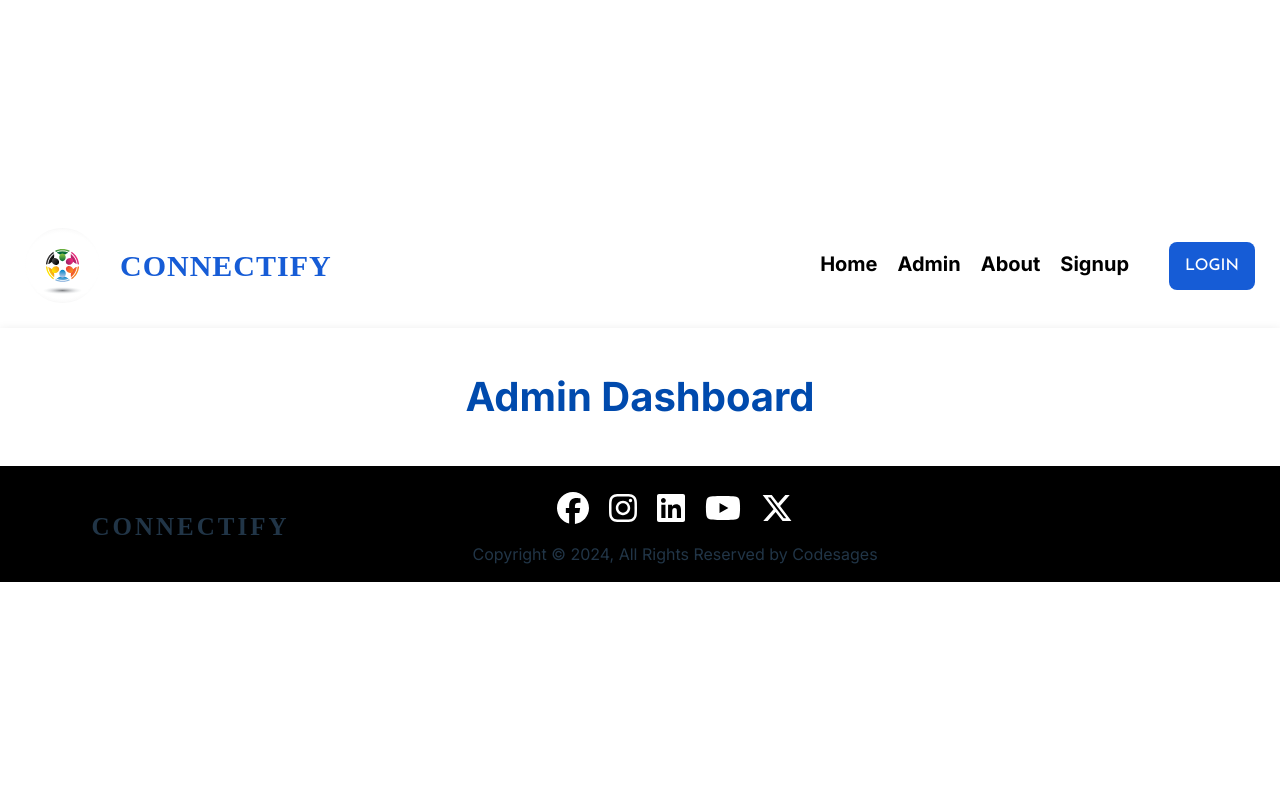
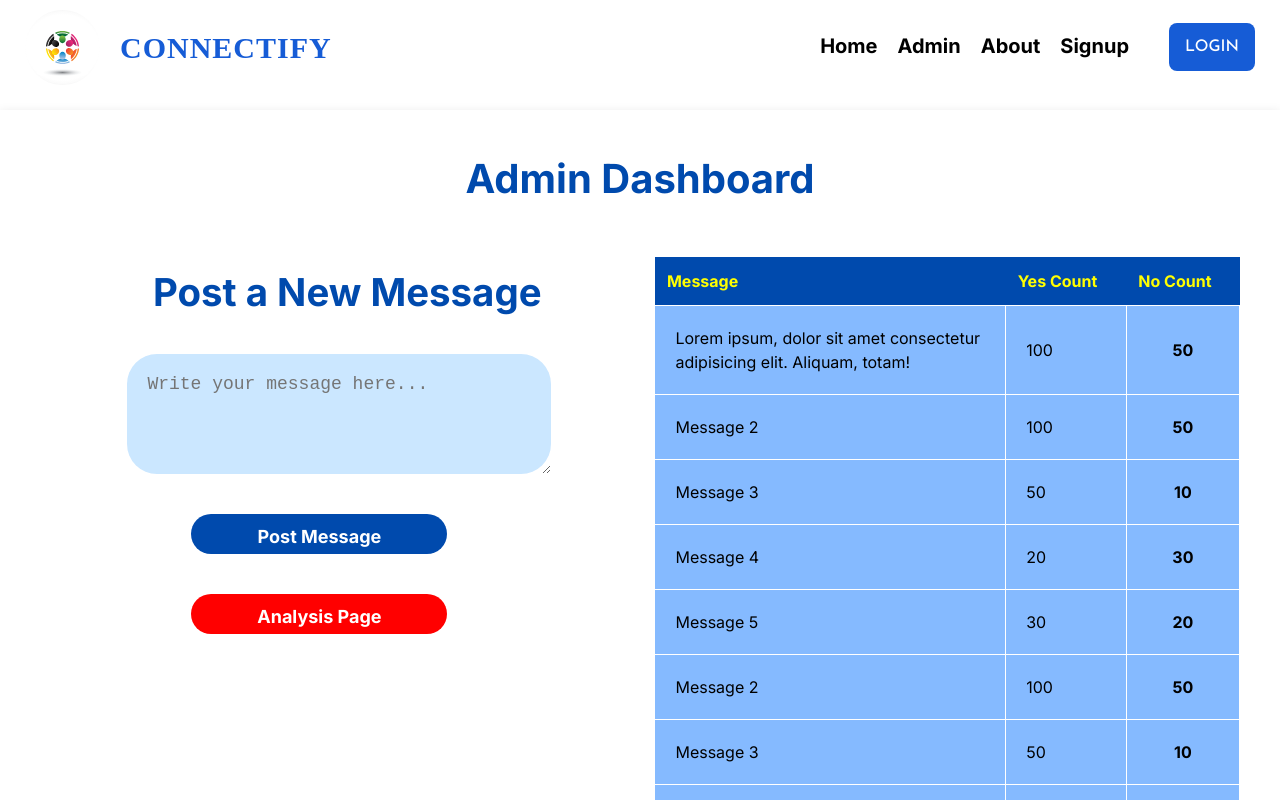
Before and after one commit to Arun-Arunagiri/connectify, a React (Vite) app: page /admin in a window 1280 px wide. Shown: the top 800 px of the page. Built offline with nearby package versions, Linux system fonts and the light colour scheme; a web font is replaced by a local one.

Commit message:
admin page

```diff
--- a/src/Pages/Admin/Admin.css
+++ b/src/Pages/Admin/Admin.css
@@ -18,8 +18,165 @@
 
 
 }
+.dashboard{
+    display: flex;
+    flex-direction: row;
 
-.dashboard{
+}
+.left-side{
+    display: flex;
+    flex-direction: column;
+    width: 50vw;
+    height: 80vh;
+    /* border: 1px solid black; */
+    margin: 5px;
 
-    width: 100vw;
 }
+.left-side h2{
+    color: #004aad;
+    margin-left: 10vw;
+    align-items: center;
+    font-size: 3vw;
+}
+.admin-textarea{
+
+    background-color: rgb(203, 231, 255);
+    width: 30vw;
+    height: 10vh;
+    margin-left: 8vw;
+    border: none;
+    overflow: hidden;
+    border-radius: 30px;
+    padding: 20px;
+    font-size: 18px;
+    color: #004aad;
+
+}
+
+.admin-submit-btn{
+    margin: 5vh;
+    width: 20vw;
+    height: 5vh;
+}
+
+.right-side{
+    display: flex;
+    flex-direction: column;
+    width: 50vw;
+    height: 80vh;
+    /* border: 1px solid black; */
+
+}
+
+.admin-submit-btn{
+    background-color: #004aad;
+    color: white;
+    font-size: 18px;
+    font-weight: 700;
+    align-items: center;
+    margin-left:13vw ;
+    border-radius: 30px;
+    width: 20vw;
+    height: 5vh;
+}
+
+.admin-submit-btn:hover{
+    box-shadow: 0px 5px 10px #004aad;
+    transform: scale(1.1);
+}
+
+.admin-analysis-btn{
+    background-color: red;
+    color: white;
+    font-size: 18px;
+    font-weight: 700;
+    align-items: center;
+    margin-left: 13vw;
+    border-radius: 30px;
+    width: 20vw;
+    height: 5vh;
+}
+
+.admin-analyis-btn:hover{
+    box-shadow: 0px 5px 10px red;
+    transform: scale(1.1);
+}
+
+.right-side {
+    width: 50%;
+    background-color: white;
+    padding: 20px;
+    border-radius: 10px;
+    /* border: 1px solid black; */
+    overflow: scroll;
+}
+
+.right-side::-webkit-scrollbar {
+    width: 12px; /* Width of the scrollbar */
+}
+
+.right-side::-webkit-scrollbar-thumb {
+    background-color: #0084ff; /* Scrollbar thumb color */
+    border-radius: 10px; /* Make the scrollbar thumb rounded */
+}
+
+.right-side::-webkit-scrollbar-thumb:hover {
+    background-color: #005bb5; /* Change thumb color on hover */
+}
+
+.right-side::-webkit-scrollbar-track {
+    background-color: #f0f0f0; /* Scrollbar track color */
+    border-radius: 10px; /* Make the scrollbar track rounded */
+}
+
+/* For Firefox */
+.right-side {
+    scrollbar-width: thin; /* Make the scrollbar thin */
+    scrollbar-color: #0084ff #f0f0f0; /* Thumb and track colors */
+}
+
+.admin-table {
+    width: 100%;
+
+    border-collapse: collapse;
+    margin-top: 10px;
+}
+
+.admin-table th {
+    padding: 12px;
+    text-align: left;
+    background-color: #004aad;
+    color: yellow;
+
+
+}
+
+.admin-table td {
+    background-color: #85baff;
+    padding: 20px;
+    border: 1px solid white;
+    color: black;
+    font-size: 18px;
+    /* border-radius: 10px; */
+}
+
+.admin-table td {
+    font-size: 16px;
+}
+
+.admin-table tr:nth-child(even) {
+    background-color: #004aad;
+}
+
+.admin-table tr:hover {
+    background-color: #ddd;
+}
+
+.admin-table td:last-child {
+    text-align: center;
+    font-weight: bold;
+}
+
+.admin-table td:first-child {
+    width: 60%; /* Message cell gets more space */
+}
--- a/src/Pages/Admin/Admin.jsx
+++ b/src/Pages/Admin/Admin.jsx
@@ -2,11 +2,49 @@ import React from 'react';
 import './Admin.css';
 
 const AdminPage = () => {
+  const messageData = [
+    { message: "Lorem ipsum, dolor sit amet consectetur adipisicing elit. Aliquam, totam!", yesCount: 100, noCount: 50 },
+    { message: "Message 2", yesCount: 100, noCount: 50 },
+    { message: "Message 3", yesCount: 50, noCount: 10 },
+    { message: "Message 4", yesCount: 20, noCount: 30 },
+    { message: "Message 5", yesCount: 30, noCount: 20 },
+    { message: "Message 2", yesCount: 100, noCount: 50 },
+    { message: "Message 3", yesCount: 50, noCount: 10 },
+    { message: "Message 4", yesCount: 20, noCount: 30 },
+    { message: "Message 5", yesCount: 30, noCount: 20 },
+  ];
+
   return (
     <div className="admin-container">
       <h1>Admin Dashboard</h1>
       <div className="dashboard">
+        <div className="left-side">
+          <h2>Post a New Message</h2>
+          <textarea className="admin-textarea" placeholder="Write your message here..." />
+          <button className="admin-submit-btn">Post Message</button>
+          <button className="admin-analysis-btn">Analysis Page</button>
+        </div>
 
+        <div className="right-side">
+          <table className="admin-table">
+            <thead>
+              <tr>
+                <th>Message</th>
+                <th>Yes Count</th>
+                <th>No Count</th>
+              </tr>
+            </thead>
+            <tbody>
+              {messageData.map((msg, index) => (
+                <tr key={index}>
+                  <td>{msg.message}</td>
+                  <td>{msg.yesCount}</td>
+                  <td>{msg.noCount}</td>
+                </tr>
+              ))}
+            </tbody>
+          </table>
+        </div>
       </div>
     </div>
   );
--- a/src/Pages/Mainpage/Mainpage.css
+++ b/src/Pages/Mainpage/Mainpage.css
@@ -139,25 +139,7 @@
     border-radius: 20px;
     padding: 15px;
     font-size: 16px;
-    overflow: scroll;
+    overflow: hidden;
 
 
 }
-
-.user-msg::-webkit-scrollbar {
-    width: 10px;
-}
-
-
-
-
-.user-msg::-webkit-scrollbar-track {
-    background-color: #f0f0f0;
-    border-radius: 5px;
-}
-
-/* For Firefox */
-.user-msg {
-    scrollbar-width: thin;
-    scrollbar-color: #0084ff #bbdeff;
-}
```
